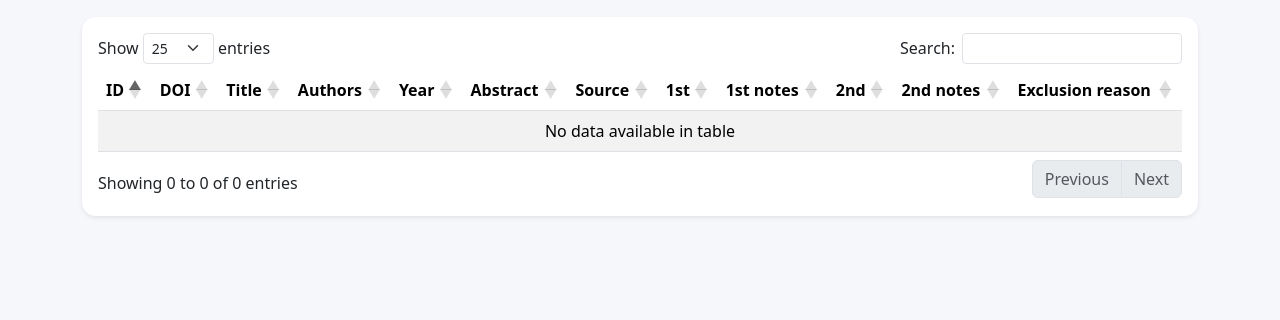
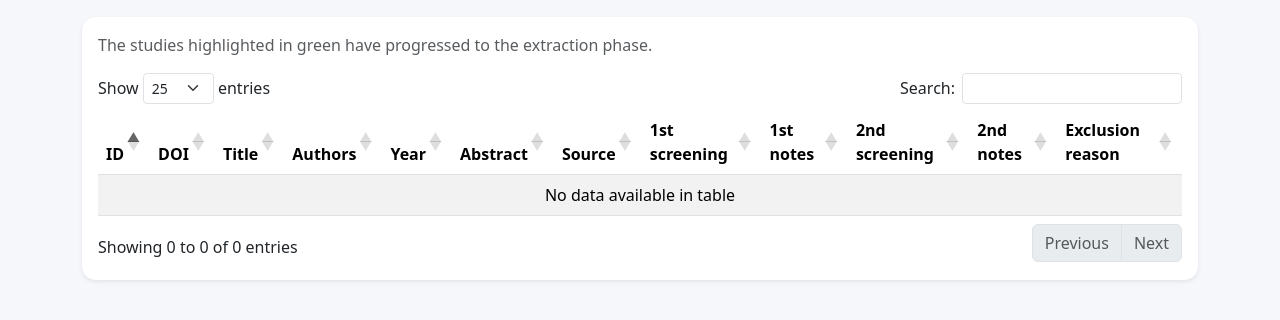
Before and after one commit to DiegoJSN/syst_rev_tool, a Flask app: template templates/list_of_studies.html in a window 1280 px wide. Shown: the part 129-449 px from the top of the page. Run offline with Flask 3, Linux system fonts and the light colour scheme; the template is opened without the code that fills it, so the values that code supplies are empty; some libraries are stand-ins or nearby versions.

Commit message:
Update list of studies screening labels

```diff
--- a/templates/list_of_studies.html
+++ b/templates/list_of_studies.html
@@ -13,6 +13,7 @@
 
 <div class="card shadow-sm">
   <div class="card-body">
+    <p class="text-muted mb-3">The studies highlighted in green have progressed to the extraction phase.</p>
     <div class="table-responsive">
       <table id="studiesTable" class="table table-striped table-hover align-middle">
         <thead>
@@ -24,16 +25,16 @@
             <th>Year</th>
             <th>Abstract</th>
             <th>Source</th>
-            <th>1st</th>
+            <th>1st screening</th>
             <th>1st notes</th>
-            <th>2nd</th>
+            <th>2nd screening</th>
             <th>2nd notes</th>
             <th>Exclusion reason</th>
           </tr>
         </thead>
         <tbody>
           {% for r in rows %}
-            <tr class="{% if r.second_screening_included == 'yes' %}row-yes{% elif r.second_screening_included == 'no' %}row-no{% endif %}">
+            <tr class="{% if r.second_screening_included == 'yes' %}row-yes{% else %}row-no{% endif %}">
               <td>{{ r.id }}</td>
               <td>
                 {% if r.doi %}
```
